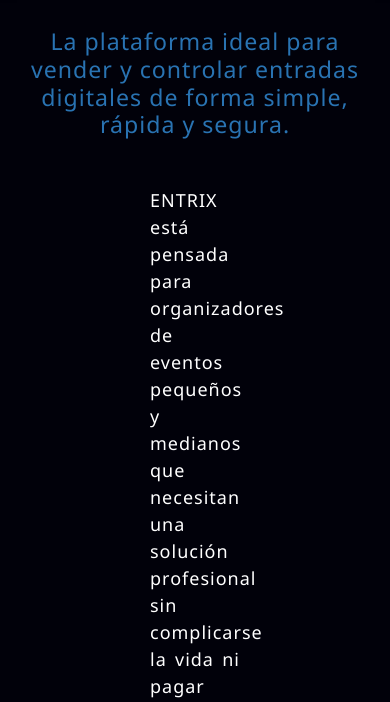
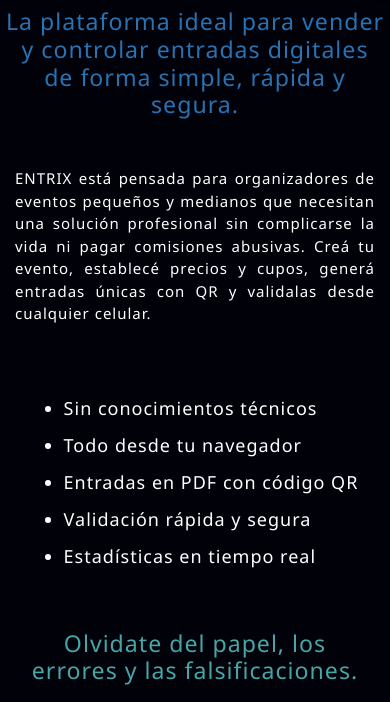
Before and after one commit to DaianaCardinaux/ENTRIX, a plain HTML site: page index.html in a window 390 px wide. Shown: the part 622-1324 px from the top of the page. Drawn offline with nearby package versions, Linux system fonts and the light colour scheme.

Commit message:
responsive

```diff
--- a/styles/Inicio.css
+++ b/styles/Inicio.css
@@ -203,8 +203,8 @@
     }
 
     .Resumen {
-        padding: 20px;
-        margin: 30px 10px;
+        padding: 0px;
+        margin: 30px 5px;
     }
 
     .itemsEntrix {
@@ -216,13 +216,26 @@
         width: 100%;
         font-size: 20px;
     }
+
+
+}
+
+@media screen and (min-width: 360px) and (max-width: 740px) {
+    .parrafoResumen {
+        margin: 40px 5px;
+    }
+
+    .Resumen {
+        padding: 0px;
+    }
+    .parrafoResumen {
+        font-size: 15px;
+        padding: 0 5px;
+    }
 }
 
 /* Tablets */
 @media screen and (min-width: 768px) and (max-width: 1200px) {
-    .parrafoResumen {
-        margin: 40px 60px;
-    }
 
     .columna {
         width: 45%;
```
Also changed, not shown: styles/General.css (+20 -5 lines).
